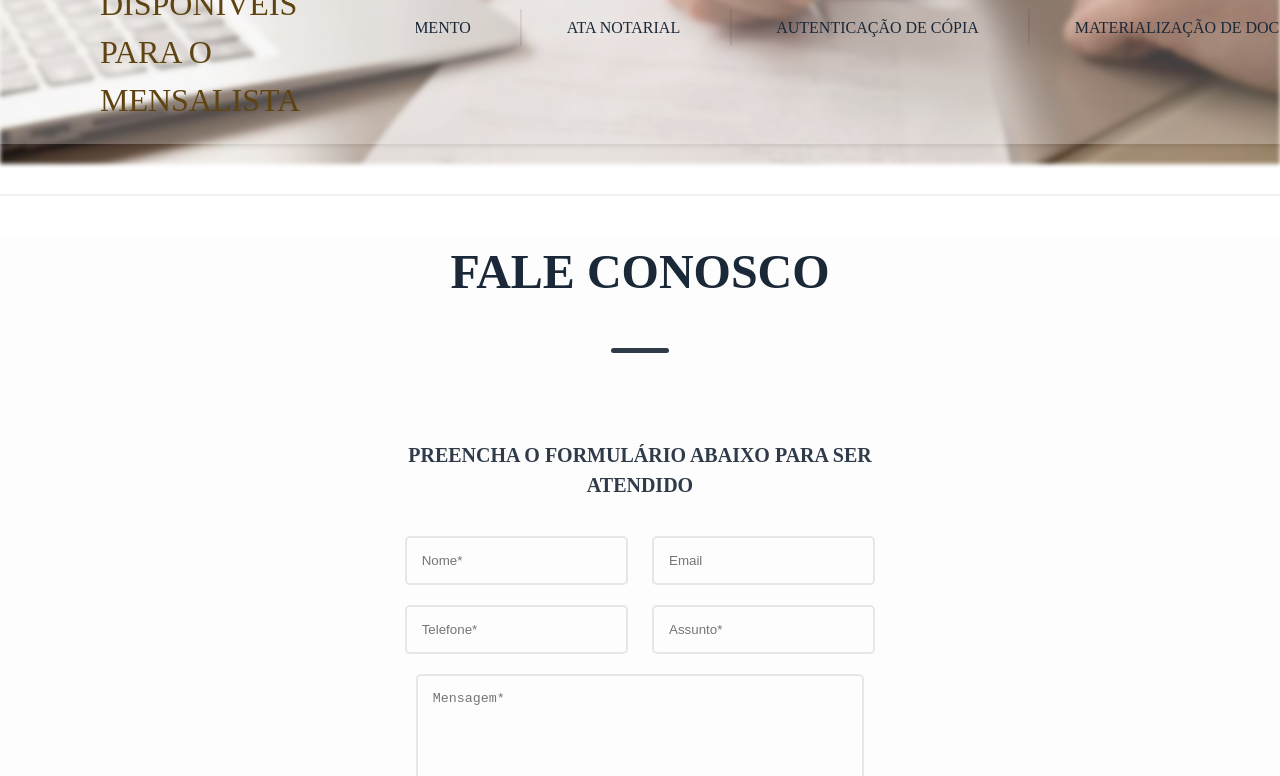
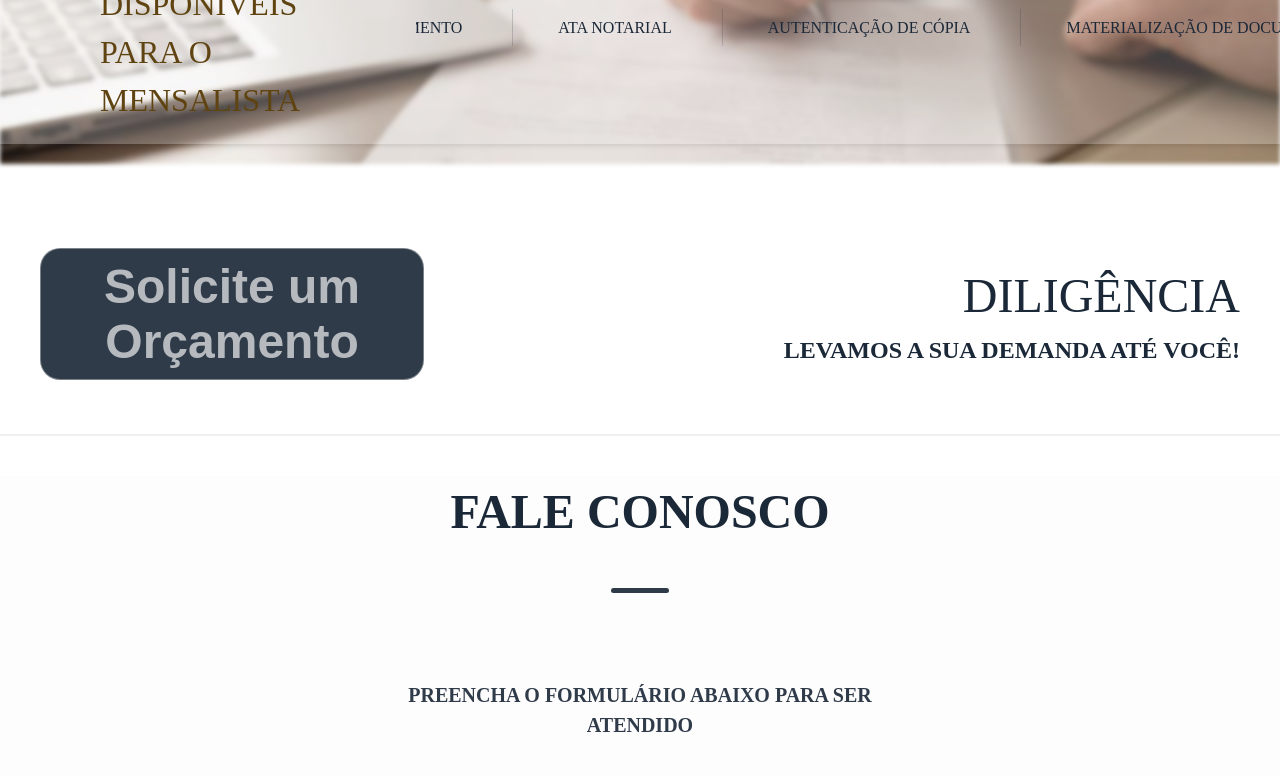
Before and after one commit to Saagcode/2Tabelionato, a React (Vite) app: page /#/servicos in a window 1280 px wide. Shown: the part 2120-2896 px from the top of the page. Built offline with nearby package versions, Linux system fonts and the light colour scheme; a web font is replaced by a local one.

Commit message:
diligencia

```diff
--- a/src/pages/servicos/index.jsx
+++ b/src/pages/servicos/index.jsx
@@ -19,7 +19,7 @@ import { textosDeProcuracao } from "./procuracao";
 import { textosDeAutenticacao } from "./autenticacaoDeDocumentos";
 import { textoAtosDigitais } from "./atosDigitais";
 import { textosDeEscrituraCompraVenda } from "./escrituras/compraVenda";
-import Mensalista from "./Mensalista";
+import Mensalista from "./mensalista";
 
 function servicos() {
   const [arrow, setArrow] = useState(false);
@@ -2060,6 +2060,15 @@ function servicos() {
         </div>
       </div>
       <Mensalista />
+      <div className="diligencia-container">
+        <div>
+          <button className="button-bills">Solicite um Orçamento</button>
+        </div>
+        <div>
+          <h3 className="title">DILIGÊNCIA</h3>
+          <h4 className="subtitle">LEVAMOS A SUA DEMANDA ATÉ VOCÊ!</h4>
+        </div>
+      </div>
       <div className="border-top"></div>
       <div style={{ backgroundColor: "#f9f9f951", height: "80vh" }}>
         <div className="title-container">
--- a/src/pages/servicos/styles.css
+++ b/src/pages/servicos/styles.css
@@ -199,3 +199,61 @@ h3 {
     opacity: 70%;
   }
 }
+
+.diligencia-container {
+  display: grid;
+  grid-template-columns: 1fr 1fr;
+  justify-content: space-around;
+  align-items: center;
+  color: #1b2838;
+  height: 30vh;
+}
+
+.diligencia-container button {
+  display: flex;
+  justify-content: center;
+  width: 60%;
+  align-items: center;
+  margin: 0 0px 0px 40px;
+  font-size: 3rem;
+}
+
+.diligencia-container .title {
+  align-items: center;
+  text-align: right;
+  margin: 0 40px;
+  font-size: 3rem;
+}
+
+.diligencia-container .subtitle {
+  align-items: center;
+  text-align: right;
+  margin: 0 40px;
+  font-size: 1.5rem;
+}
+
+.button-bills {
+  display: flex;
+  margin: 0 auto;
+  justify-content: center;
+  align-items: center;
+  color: #ffffffa6;
+  transition: 0.3s;
+  cursor: pointer;
+  text-decoration: none;
+  scale: 1;
+  width: 20%;
+  padding: 10px;
+  background-color: #1b2838e8;
+  border: 1px solid #cecece7b;
+  border-radius: 20px;
+  font-size: 0.9rem;
+  font-weight: 600;
+}
+
+.button-bills:hover {
+  color: #fff;
+  background-color: #1b2838;
+  transition: 0.3s;
+  scale: 1.1;
+}
```
